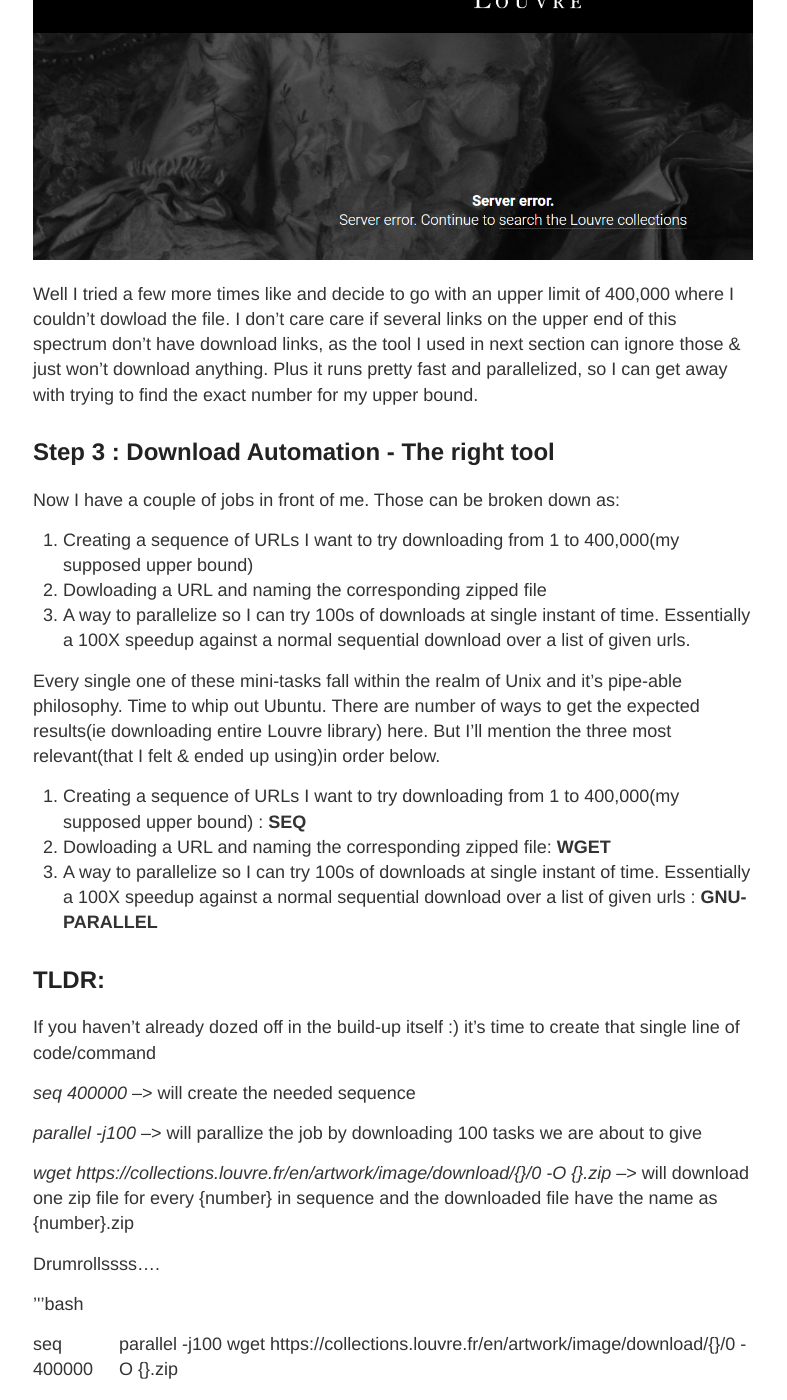
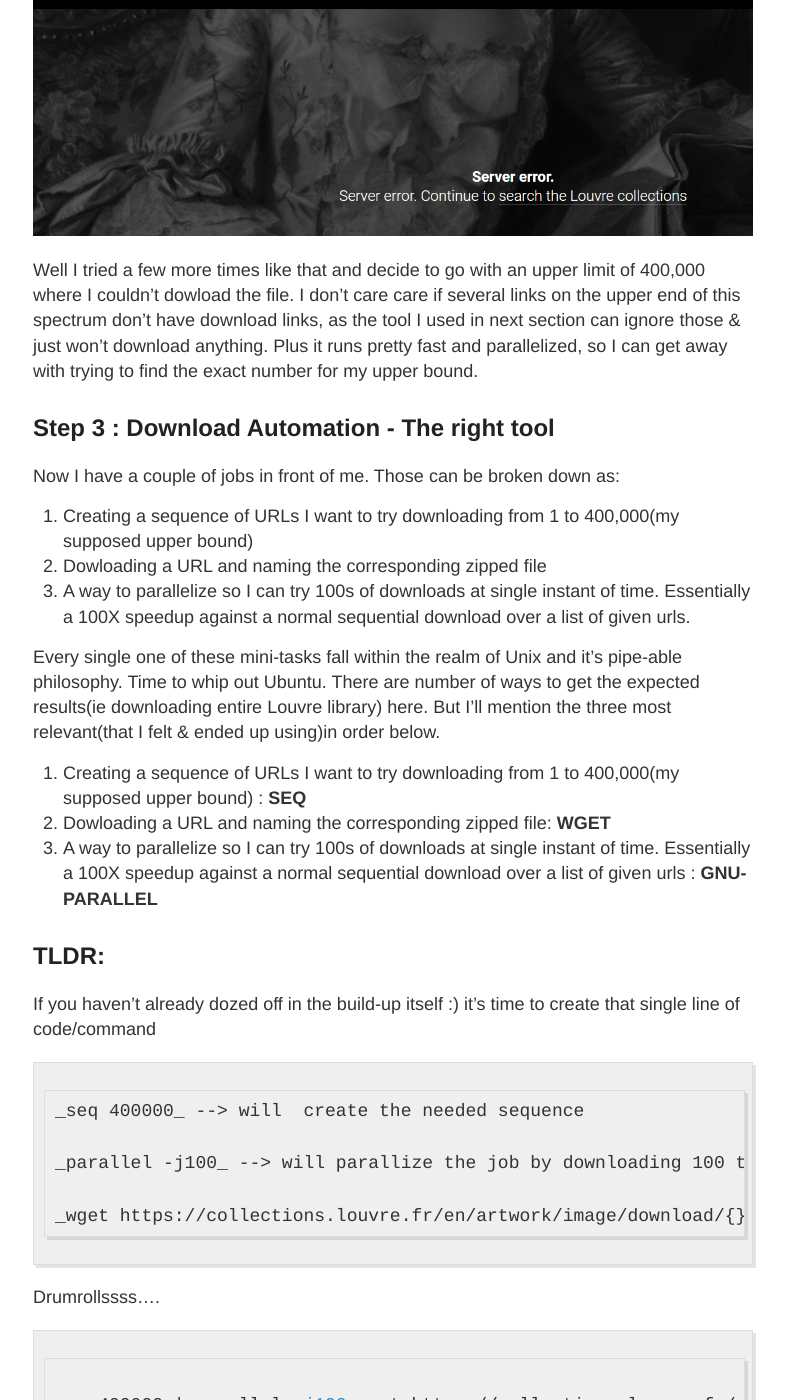
Before and after one commit to spsphulse/My-Portfolio, a Jekyll site: the page built from _posts/2021-03-28-scraping-the-louvre-in-one-line-of-code.md, in a window 1280 px wide and 1400 px high, scrolled down 5266 px. Shown: the whole window, without its empty margins (247-1034 px from the left). Built offline with Jekyll 4.4.1, drawn with Linux system fonts in a browser that asks for light colours; some of the changed lines change nothing that is shown; some of the changed text lies outside the part shown.

Commit message:
Update 2021-03-28-scraping-the-louvre-in-one-line-of-code.md

````diff
--- a/_posts/2021-03-28-scraping-the-louvre-in-one-line-of-code.md
+++ b/_posts/2021-03-28-scraping-the-louvre-in-one-line-of-code.md
@@ -45,21 +45,21 @@
 Now that we have the usual method to go about crawling the site, let us dig in some more. If we're lucky we might just end up with some url hack to make our lives easy.
 
 
-![dlink](https://github.com/spsphulse/My-Portfolio/blob/master/images/louvre/dlink1.png?raw=true)
-
 Checking the download URL of the artwork, it seem to be following a pattern. It can easily be broken down to 3 parts
 
 ![dlink1](https://github.com/spsphulse/My-Portfolio/blob/master/images/louvre/dlink1.png?raw=true)
 
-1) the resource prefix: 'https://collections.louvre.fr/en/artwork/image/download/'
-2) the paramter ie the zip file number(121146) consisting the artwork
-3) the suffix: '/0'
+1. the resource prefix: 'https://collections.louvre.fr/en/artwork/image/download/'
+2. the paramter ie the zip file number(121146) consisting the artwork
+3. the suffix: '/0'
+
+
 
 We have a theory but lets spot test this with another example. Without opening any other detail page, lets create our own URL as following
 
-1) the resource prefix: 'https://collections.louvre.fr/en/artwork/image/download/'
-2) the paramter ie the zip file number(121147) consisting the artwork
-3) the suffix: '/0'
+1. the resource prefix: 'https://collections.louvre.fr/en/artwork/image/download/'
+2. the paramter ie the zip file number(121147) consisting the artwork
+3. the suffix: '/0'
 
 ![prompt2](https://github.com/spsphulse/My-Portfolio/blob/master/images/louvre/Download_Prompt2.png?raw=true)
 
@@ -82,7 +82,7 @@
 
 ![error](https://github.com/spsphulse/My-Portfolio/blob/master/images/louvre/error.png?raw=true)
 
-Well I tried a few more times like and decide to go with an upper limit of 400,000 where I couldn't dowload the file. I don't care care if several links on the upper end of this spectrum don't have download links, as the tool I used in next section can ignore those & just won't download anything. Plus it runs pretty fast and parallelized, so I can get away with trying to find the exact number for my upper bound.
+Well I tried a few more times like that and decide to go with an upper limit of 400,000 where I couldn't dowload the file. I don't care care if several links on the upper end of this spectrum don't have download links, as the tool I used in next section can ignore those & just won't download anything. Plus it runs pretty fast and parallelized, so I can get away with trying to find the exact number for my upper bound.
 
 
 ## Step 3 : Download Automation - The right tool
@@ -104,20 +104,20 @@
 ## TLDR:
 If you haven't already dozed off in the build-up itself :) it's time to create that single line of code/command
 
-_seq 400000_ --> will  create the needed sequence
+	_seq 400000_ --> will  create the needed sequence
 
-_parallel -j100_ --> will parallize the job by downloading 100 tasks we are about to give
+	_parallel -j100_ --> will parallize the job by downloading 100 tasks we are about to give
 
-_wget https://collections.louvre.fr/en/artwork/image/download/{}/0 -O {}.zip_ --> will download one zip file for every {number} in sequence and the downloaded file have the name as {number}.zip
+	_wget https://collections.louvre.fr/en/artwork/image/download/{}/0 -O {}.zip_ --> will download one zip file for every {number} in sequence and the downloaded file have the name as {number}.zip
 
 
 Drumrollssss....
 
-'''bash
+```bash
 
 seq 400000 | parallel -j100 wget https://collections.louvre.fr/en/artwork/image/download/{}/0 -O {}.zip
 
-'''
+```
 
 That's it!! That single line of code is going to download the entire Louvre library for us. As of writing this, I kept the script running for ~30 mins & it has already ploughed through the first 50,000 URLs(75GB of data). I reckon another couple of hours and I'll have the entire Library in my hard-drive.
 
````
